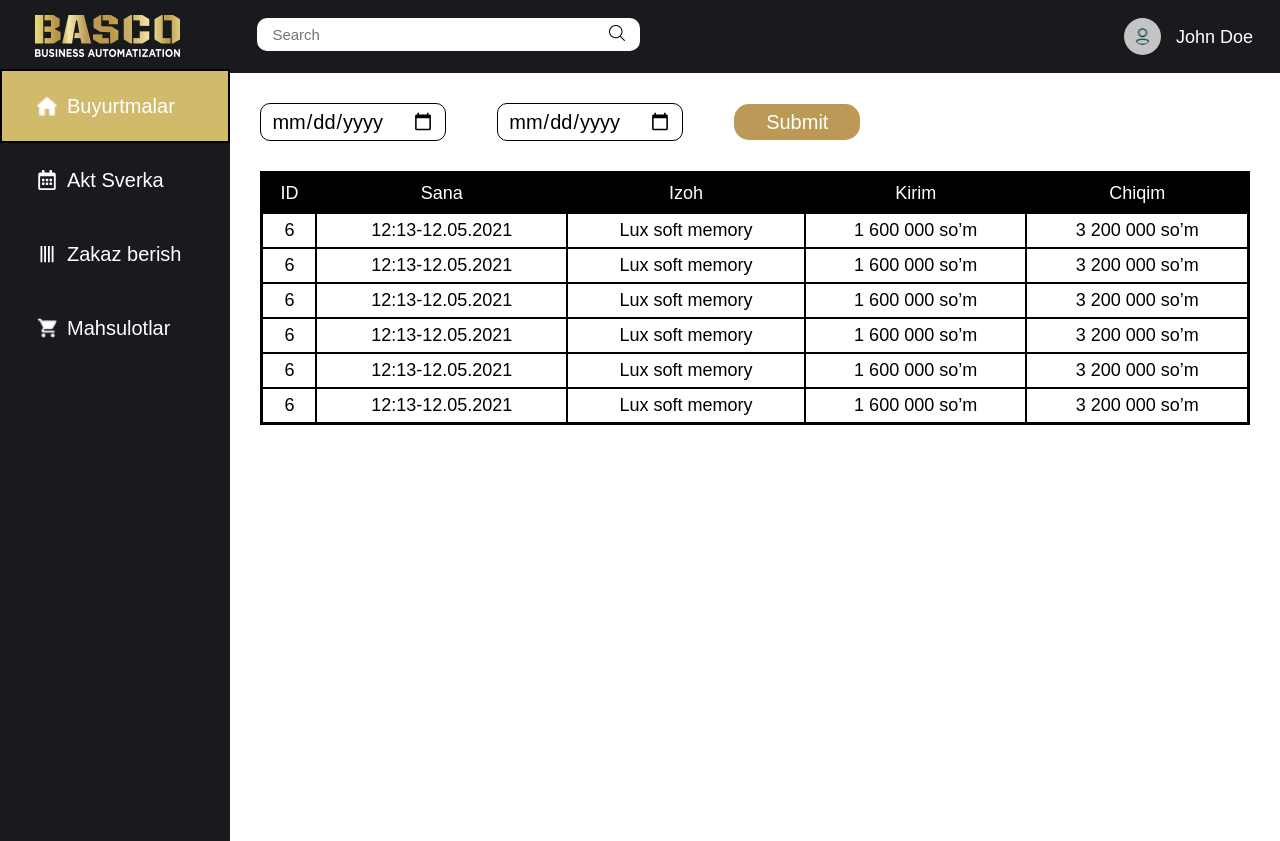
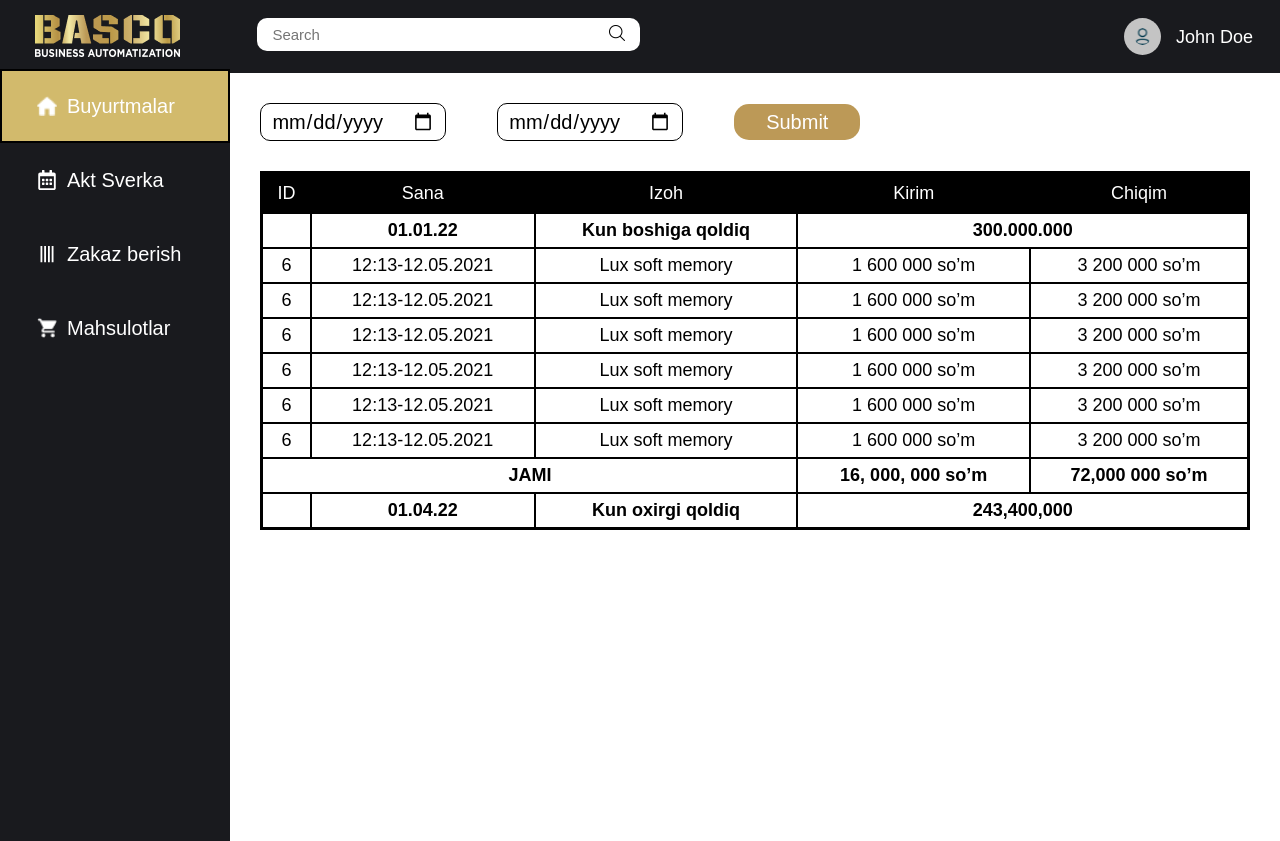
Before and after one commit to the-rustambek/basco_projects, a React (Create React App) app: page /akt in a window 1280 px wide. Both pictures are taken after typing "Sample", "Sample123" into the empty fields and a click on the button "Log In". Built offline with nearby package versions, Linux system fonts and the light colour scheme.

Commit message:
changed any pages

```diff
--- a/src/Components/AktTable/AktTable.css
+++ b/src/Components/AktTable/AktTable.css
@@ -1,32 +1,28 @@
 * {
   box-sizing: border-box;
-
 }
 
 table {
-
   display: block;
   background-color: black;
   border: 1px solid black;
+  position: relative;
 }
 
 thead {
-
   background-color: black;
+  /* position: fixed; */
 }
 
 tr,
 td,
 tbody {
-
   display: block;
 }
 
 tr {
   padding-bottom: 10px;
   color: white;
-
-
 }
 
 td {
@@ -41,7 +37,6 @@ td:before {
   font-size: 1.4rem;
   padding-right: 10px;
   display: block;
-
 }
 
 table {
@@ -56,9 +51,7 @@ th {
   font-weight: 400;
   font-size: 19px;
   line-height: 24px;
-
-    color: #FFFFFF;
-
+  color: #ffffff;
 }
 
 thead th {
@@ -66,7 +59,6 @@ thead th {
   color: #fff;
   border: 1px solid black;
 }
-
 
 .button {
   line-height: 1;
@@ -76,7 +68,7 @@ thead th {
   border-radius: 5px;
   color: #fff;
   padding: 8px 25px;
-    background: #D2BA6C;
+  background: #d2ba6c;
   border-radius: 3px;
   border: none;
   font-style: normal;
@@ -102,7 +94,6 @@ td {
 
 .select {
   padding-bottom: 20px;
-
 }
 
 /* width */
@@ -110,18 +101,19 @@ td {
   width: 4px;
 }
 
-
 /* Handle */
 ::-webkit-scrollbar-thumb {
   background: black;
-
 }
-
-
 
 main {
   height: 80vh;
   overflow-y: scroll;
+}
+.sumColum {
+  width: 50%;
+  font-size: 30rem;
+  position: absolute;
 }
 
 @media (min-width: 280px) {
@@ -137,10 +129,7 @@ main {
     padding: 2px 4px;
     font-size: 8px;
     font-weight: 100;
-
   }
-
-
 
   tbody {
     display: table-row-group;
@@ -154,7 +143,6 @@ main {
     display: table-footer-group;
   }
 
-
   td:before {
     display: none;
   }
@@ -167,14 +155,12 @@ main {
     padding: 6px;
   }
 
-
   body .main td,
   body .main th {
     display: table-cell;
     font-size: 7px;
     padding: 2px;
     font-weight: 300;
-
   }
 
   body .main .select button {
@@ -182,7 +168,6 @@ main {
     font-weight: 100;
     font-size: 10px;
   }
-
 
   /* .main .header .header-input{
         width: 100%;
@@ -193,8 +178,6 @@ main {
     .main .header-avatar{
         display: none;
     } */
-
-
 }
 
 @media (min-width: 420px) {
@@ -244,13 +227,9 @@ main {
   .select {
     padding: 10px;
   }
-
 }
 
 @media (min-width: 520px) {
-
-
-
   body .main td,
   body .main th {
     display: table-cell;
@@ -269,13 +248,9 @@ main {
     display: table-footer-group;
   }
 
-
   td:before {
     display: none;
   }
-
-
-
 
   tfoot th {
     display: table-cell;
@@ -317,7 +292,6 @@ main {
     display: table-footer-group;
   }
 
-
   td:before {
     display: none;
   }
@@ -327,10 +301,8 @@ main {
     padding: 10px;
   }
 
-
   body .main .select button {
     padding: 5px 8px;
-
   }
 
   tfoot th {
@@ -373,7 +345,6 @@ main {
     display: table-footer-group;
   }
 
-
   td:before {
     display: none;
   }
@@ -384,8 +355,6 @@ main {
     text-align: center;
   }
 
-
-
   tfoot th {
     display: table-cell;
   }
@@ -395,7 +364,6 @@ main {
   }
 
   body .main .select button {
-
     line-height: 1;
     display: inline-block;
     font-size: 1.2rem;
@@ -403,7 +371,7 @@ main {
     border-radius: 5px;
     color: #fff;
     padding: 8px 25px;
-        background: #D2BA6C;
+    background: #d2ba6c;
     border-radius: 3px;
     border: none;
     font-style: normal;
@@ -413,7 +381,6 @@ main {
   }
 }
 
-
-.akt-main{
+.akt-main {
   margin-top: 30px;
 }
--- a/src/Components/AktTable/AktTable.jsx
+++ b/src/Components/AktTable/AktTable.jsx
@@ -1,132 +1,100 @@
 import "./AktTable.css";
 
-const AktTable = () =>{
+const AktTable = () => {
   return (
     <main className="akt-main">
       <table>
         <thead>
           <tr>
-              <th>
-                ID
-              </th>
-              <th>
-                Sana
-              </th>
-              <th>
-                Izoh
-              </th>
-              <th>
-                Kirim
-              </th>
+            <th>ID</th>
+            <th>Sana</th>
+            <th>Izoh</th>
+            <th>Kirim</th>
             <th>Chiqim</th>
           </tr>
         </thead>
 
         <tbody className="tbody">
           <tr>
-              <td data-title='ID'>
-                6
+            <td data-title="ID"></td>
+            <td data-title="Sana">
+              <b>01.01.22</b>
             </td>
-              <td data-title='Sana'>
-              12:13-12.05.2021
+            <td data-title="izoh">
+              <b>Kun boshiga qoldiq</b>
             </td>
-              <td data-title='izoh'>
-              Lux soft memory
-              </td>
-              <td data-title='Kirim'>
-              1 600 000 so’m
-              </td>
-              <td data-title='Chiqim'>
-              3 200 000 so’m
+            <td data-title="Kirim" colSpan="2">
+              <b>300.000.000</b>
             </td>
           </tr>
           <tr>
-              <td data-title='ID'>
-                6
+            <td data-title="ID">6</td>
+            <td data-title="Sana">12:13-12.05.2021</td>
+            <td data-title="izoh">Lux soft memory</td>
+            <td data-title="Kirim">1 600 000 so’m</td>
+            <td data-title="Chiqim">3 200 000 so’m</td>
+          </tr>
+          <tr>
+            <td data-title="ID">6</td>
+            <td data-title="Sana">12:13-12.05.2021</td>
+            <td data-title="izoh">Lux soft memory</td>
+            <td data-title="Kirim">1 600 000 so’m</td>
+            <td data-title="Chiqim">3 200 000 so’m</td>
+          </tr>
+          <tr>
+            <td data-title="ID">6</td>
+            <td data-title="Sana">12:13-12.05.2021</td>
+            <td data-title="izoh">Lux soft memory</td>
+            <td data-title="Kirim">1 600 000 so’m</td>
+            <td data-title="Chiqim">3 200 000 so’m</td>
+          </tr>
+          <tr>
+            <td data-title="ID">6</td>
+            <td data-title="Sana">12:13-12.05.2021</td>
+            <td data-title="izoh">Lux soft memory</td>
+            <td data-title="Kirim">1 600 000 so’m</td>
+            <td data-title="Chiqim">3 200 000 so’m</td>
+          </tr>
+          <tr>
+            <td data-title="ID">6</td>
+            <td data-title="Sana">12:13-12.05.2021</td>
+            <td data-title="izoh">Lux soft memory</td>
+            <td data-title="Kirim">1 600 000 so’m</td>
+            <td data-title="Chiqim">3 200 000 so’m</td>
+          </tr>
+          <tr>
+            <td data-title="ID">6</td>
+            <td data-title="Sana">12:13-12.05.2021</td>
+            <td data-title="izoh">Lux soft memory</td>
+            <td data-title="Kirim">1 600 000 so’m</td>
+            <td data-title="Chiqim">3 200 000 so’m</td>
+          </tr>
+          <tr>
+            <td data-title="izoh" colSpan="3">
+              <b>JAMI</b>
             </td>
-              <td data-title='Sana'>
-              12:13-12.05.2021
+            <td data-title="Kirim">
+              <b>16, 000, 000 so’m</b>
             </td>
-              <td data-title='izoh'>
-              Lux soft memory
-              </td>
-              <td data-title='Kirim'>
-              1 600 000 so’m
-              </td>
-              <td data-title='Chiqim'>
-              3 200 000 so’m
-              </td>
-            </tr><tr>
-              <td data-title='ID'>
-                6
-              </td>
-              <td data-title='Sana'>
-              12:13-12.05.2021
-              </td>
-              <td data-title='izoh'>
-              Lux soft memory
-              </td>
-              <td data-title='Kirim'>
-              1 600 000 so’m
-              </td>
-              <td data-title='Chiqim'>
-              3 200 000 so’m
-              </td>
-            </tr><tr>
-              <td data-title='ID'>
-                6
-              </td>
-              <td data-title='Sana'>
-              12:13-12.05.2021
-              </td>
-              <td data-title='izoh'>
-              Lux soft memory
-              </td>
-              <td data-title='Kirim'>
-              1 600 000 so’m
-              </td>
-              <td data-title='Chiqim'>
-              3 200 000 so’m
-              </td>
-            </tr><tr>
-              <td data-title='ID'>
-                6
-              </td>
-              <td data-title='Sana'>
-              12:13-12.05.2021
-              </td>
-              <td data-title='izoh'>
-              Lux soft memory
-              </td>
-              <td data-title='Kirim'>
-              1 600 000 so’m
-              </td>
-              <td data-title='Chiqim'>
-              3 200 000 so’m
-              </td>
-            </tr><tr>
-              <td data-title='ID'>
-                6
-              </td>
-              <td data-title='Sana'>
-              12:13-12.05.2021
-              </td>
-              <td data-title='izoh'>
-              Lux soft memory
-              </td>
-              <td data-title='Kirim'>
-              1 600 000 so’m
-              </td>
-              <td data-title='Chiqim'>
-              3 200 000 so’m
+            <td data-title="Chiqim">
+              <b>72,000 000 so’m</b>
             </td>
           </tr>
-
-
+          <tr>
+            <td data-title="Sana"></td>
+            <td data-title="izoh">
+              <b>01.04.22</b>
+            </td>
+            <td data-title="Kirim">
+              <b>Kun oxirgi qoldiq</b>
+            </td>
+            <td data-title="Chiqim" colSpan="2">
+              <b>243,400,000</b>
+            </td>
+          </tr>
         </tbody>
       </table>
-
     </main>
-    )
-}
+  );
+};
 export default AktTable;
--- a/src/Pages/Login/login.css
+++ b/src/Pages/Login/login.css
@@ -24,7 +24,7 @@ html {
   padding: 0 4rem;
 }
 .loginHead button {
-  background-color: #fff;
+  background-color: rgb(207, 160, 4);
   border: none;
   color: #191a1e;
   font-size: 2rem;
@@ -37,6 +37,7 @@ html {
 }
 .loginHead button:hover {
   color: rgb(207, 160, 4);
+  background-color: #fff;
 }
 .form {
   display: flex;
```
Also changed, not shown: 1 other file (tests, documents, lock files or other folders). Lines whose indentation alone changed are shown as unchanged.
